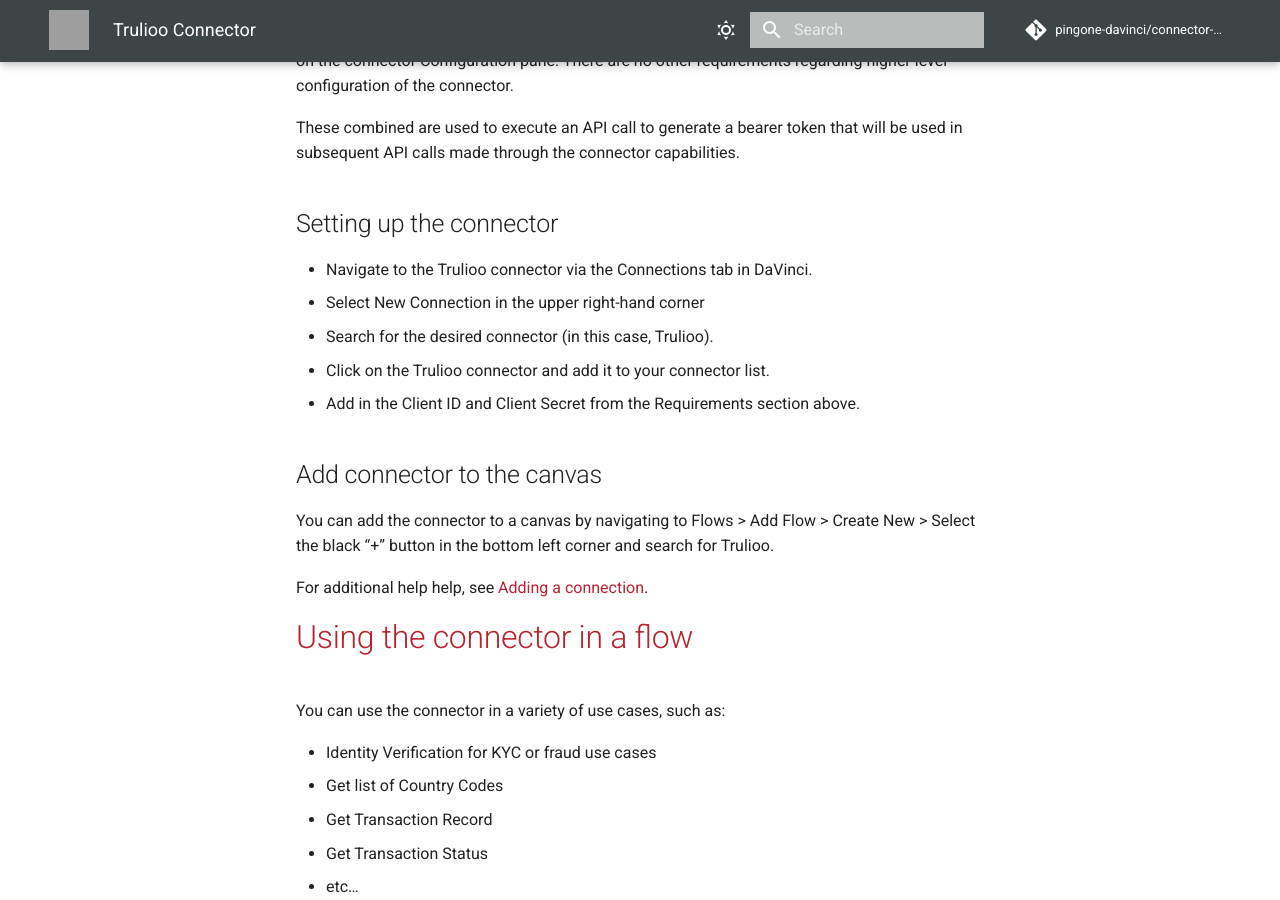
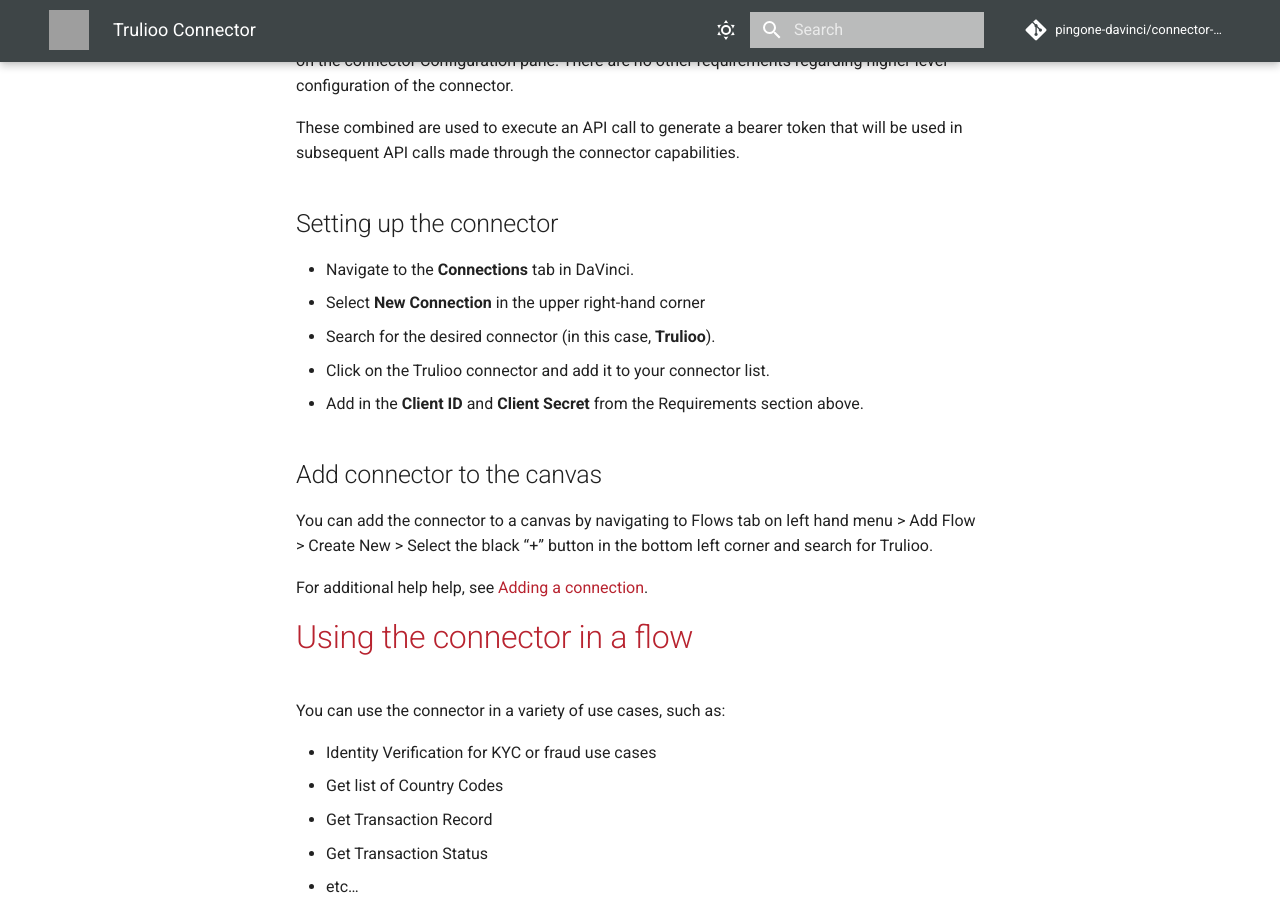
Before and after one commit to pingone-davinci/documentation, an MkDocs documentation site: the page built from docs/trulioo/README.md, in a window 1280 px wide and 900 px high, scrolled down 920 px. Built offline with MkDocs 1.6.1 and Material for MkDocs 9.7.7, drawn with Linux system fonts in a browser that asks for light colours; comment, search, counter and statistics services are not loaded; grey boxes are pictures that could not be loaded.

Commit message:
Update README.md

```diff
--- a/docs/trulioo/README.md
+++ b/docs/trulioo/README.md
@@ -34,17 +34,17 @@
 
 
 ## Setting up the connector
-* Navigate to the Trulioo connector via the Connections tab in DaVinci.
-* Select New Connection in the upper right-hand corner
-* Search for the desired connector (in this case, Trulioo).
+* Navigate to the **Connections** tab in DaVinci.
+* Select **New Connection** in the upper right-hand corner
+* Search for the desired connector (in this case, **Trulioo**).
 * Click on the Trulioo connector and add it to your connector list.
-* Add in the Client ID and Client Secret from the Requirements section above.
+* Add in the **Client ID** and **Client Secret** from the Requirements section above.
 
 
 
 ## Add connector to the canvas
 
-You can add the connector to a canvas by navigating to Flows > Add Flow > Create New  > Select the black “+” button in the bottom left corner and search for Trulioo.
+You can add the connector to a canvas by navigating to Flows tab on left hand menu > Add Flow > Create New > Select the black “+” button in the bottom left corner and search for Trulioo.
 
 For additional help help, see [Adding a connection](https://docs.google.com/document/d/1Sc9tD5tn9dl79qOWup0k3eKk5hrNVI8lZPAdm8loeiA/edit#).
 
```
